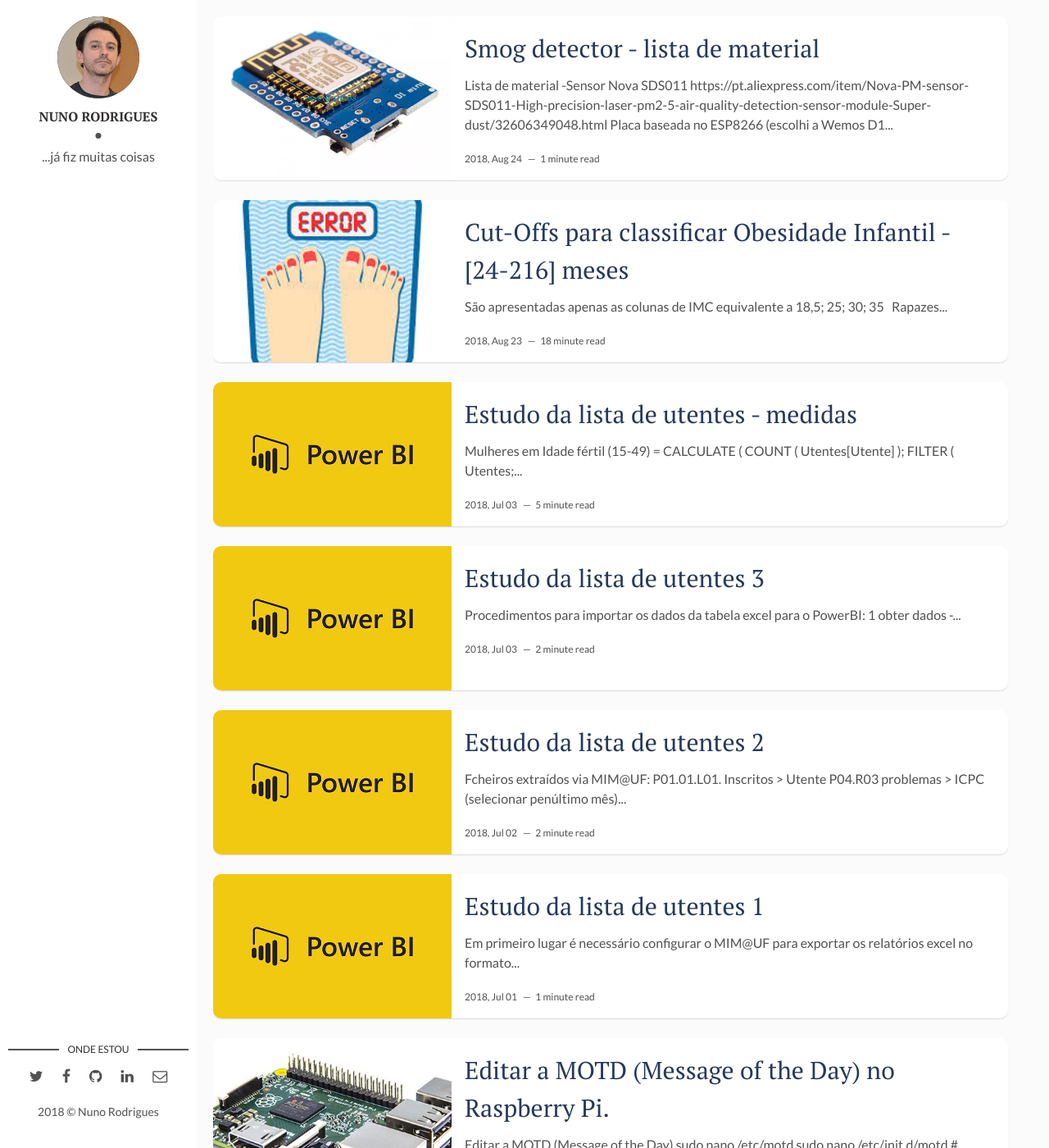
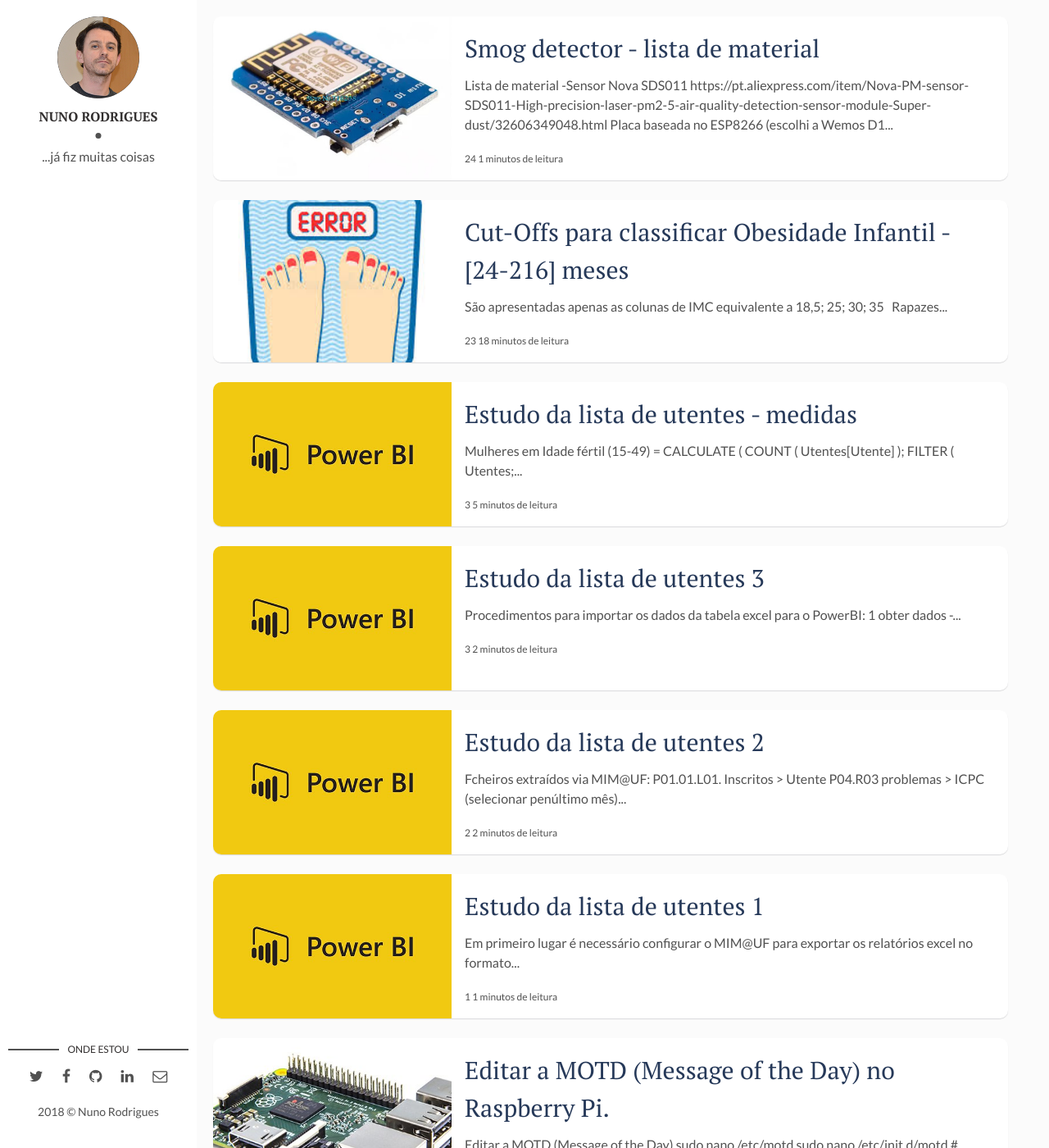
Before and after one commit to nunogand/teste_web, a Jekyll site: the page built from index.html, in a window 1280 px wide and 1400 px high. Shown: the whole window at 82% size. Built offline with Jekyll 4.4.1, drawn with Linux system fonts in a browser that asks for light colours; the list of posts is cut into pages by our own code; some of the changed text lies outside the part shown.

Commit message:
Update index.html

```diff
--- a/index.html
+++ b/index.html
@@ -10,8 +10,29 @@
   <div class="post-content">
     <h2 class="post-title"><a href="{{post.url | prepend: site.baseurl}}">{{post.title}}</a></h2>
     <p>{{ post.content | strip_html | truncatewords: 15 }}</p>
-    <span class="post-date">{{post.date | date: '%Y, %b %d'}}&nbsp;&nbsp;&nbsp;—&nbsp;</span>
-    <span class="post-words">{% capture words %}{{ post.content | number_of_words }}{% endcapture %}{% unless words contains "-" %}{{ words | plus: 250 | divided_by: 250 | append: " minute read" }}{% endunless %}</span>
+
+    <span class="post-date">
+    {% assign m = page.date | date: "%-m" %}
+      {{ post.date | date: "%-d" }}
+{% case m %}
+  {% when '1' %}Januar
+  {% when '2' %}Februar
+  {% when '3' %}März
+  {% when '4' %}April
+  {% when '5' %}Mai
+  {% when '6' %}Juni
+  {% when '7' %}Juli
+  {% when '8' %}August
+  {% when '9' %}September
+  {% when '10' %}Oktober
+  {% when '11' %}November
+  {% when '12' %}Dezember
+{% endcase %}
+{{ page.date | date: "%Y" }}
+
+    </span>
+
+    <span class="post-words">{% capture words %}{{ post.content | number_of_words }}{% endcapture %}{% unless words contains "-" %}{{ words | plus: 250 | divided_by: 250 | append: " minutos de leitura" }}{% endunless %}</span>
   </div>
 </article>
 {% endfor %}
```
